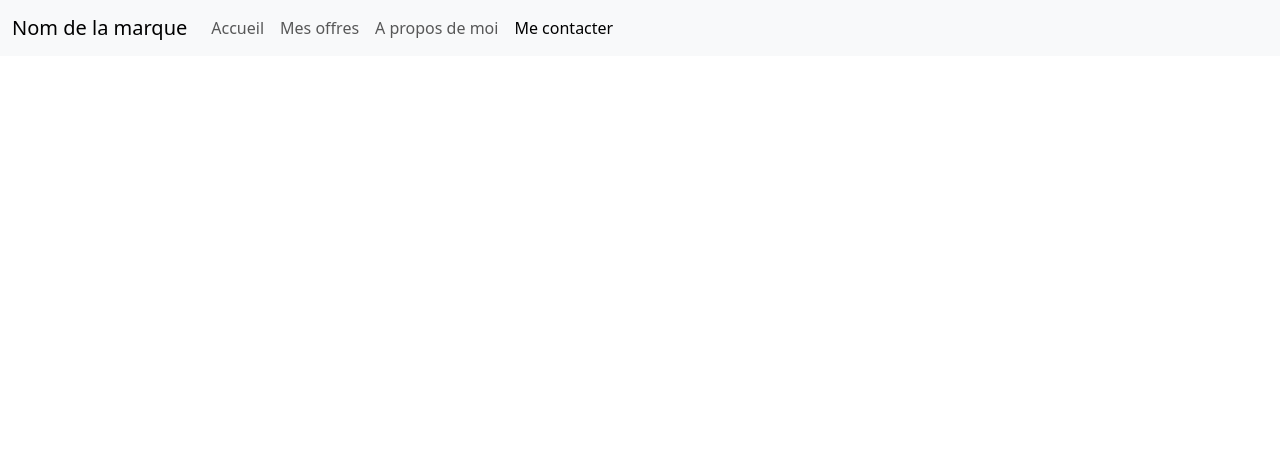
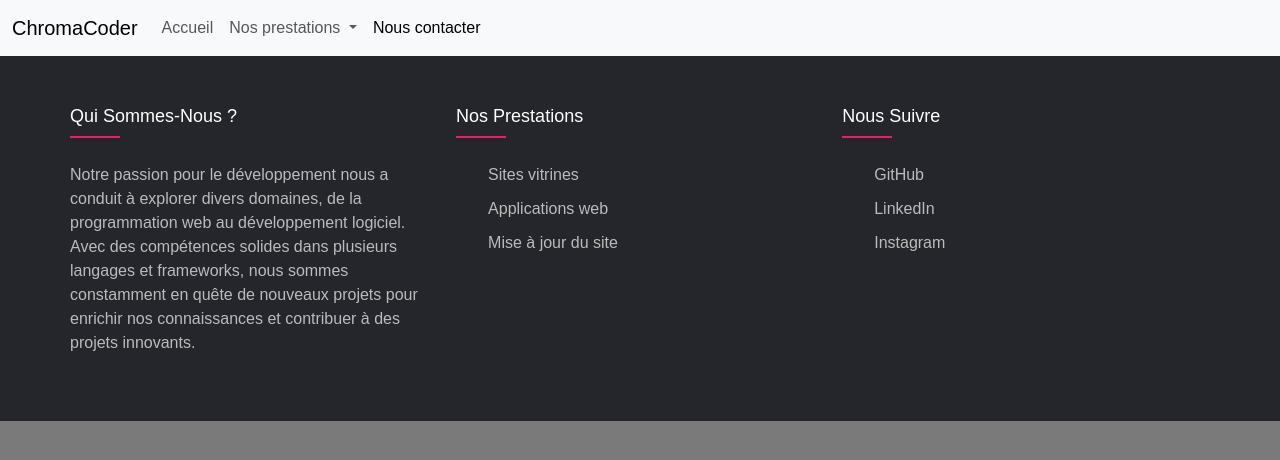
Before and after one commit to Saadiinho/ChromaCoder, a plain HTML site: page contact.html in a window 1280 px wide. Drawn offline with nearby package versions, Linux system fonts and the light colour scheme.

Commit message:
Start contact page

```diff
--- a/contact.html
+++ b/contact.html
@@ -3,35 +3,76 @@
   <head>
     <meta charset="utf-8">
     <meta name="viewport" content="width=device-width, initial-scale=1">
-    <title>My Project</title>
+    <title>ChromaCoder | Contact</title>
     <link href="https://cdn.jsdelivr.net/npm/bootstrap@5.3.1/dist/css/bootstrap.min.css" rel="stylesheet" integrity="sha384-4bw+/aepP/YC94hEpVNVgiZdgIC5+VKNBQNGCHeKRQN+PtmoHDEXuppvnDJzQIu9" crossorigin="anonymous">
+    <link rel="stylesheet" href="https://cdnjs.cloudflare.com/ajax/libs/animate.css/4.1.1/animate.min.css"/>
+    <link rel="stylesheet" href="styles.css">
   </head>
-  <body>
+  <body style="background-color: rgb(122, 122, 122);">
 
     <!--Header-->
     <nav class="navbar navbar-expand-lg bg-body-tertiary">
       <div class="container-fluid">
-        <a class="navbar-brand" href="index.html">Nom de la marque</a>
+        <a class="navbar-brand" href="index.html">ChromaCoder</a>
         <button class="navbar-toggler" type="button" data-bs-toggle="collapse" data-bs-target="#navbarNavAltMarkup" aria-controls="navbarNavAltMarkup" aria-expanded="false" aria-label="Toggle navigation">
           <span class="navbar-toggler-icon"></span>
         </button>
         <div class="collapse navbar-collapse" id="navbarNavAltMarkup">
           <div class="navbar-nav">
             <a class="nav-link" href="index.html">Accueil</a>
-            <a class="nav-link" href="offer.html">Mes offres</a>
-            <a class="nav-link" href="about.html">A propos de moi</a>
-            <a class="nav-link active" aria-current="page" href="contact.html">Me contacter</a>
+            <div class="nav-item dropdown">
+              <a class="nav-link dropdown-toggle" href="#" role="button" data-bs-toggle="dropdown" aria-expanded="false">
+                Nos prestations
+              </a>
+              <ul class="dropdown-menu">
+                <li><a class="dropdown-item" href="service.html#website">Vitrines</a></li>
+                <li><a class="dropdown-item" href="service.html#webapp">Application web</a></li>
+                <li><a class="dropdown-item" href="service.html#update">Mise à jour du site</a></li>
+              </ul>
+            </div>
+            <a class="nav-link active" aria-current="page" href="contact.html">Nous contacter</a>
           </div>
         </div>
       </div>
     </nav>
     <!--End Header-->
 
-    <div class="container">
-      <div class="row">
 
+    <!--Footer-->
+    <footer class="footer">
+      <div class="container">
+        <div class="row">
+          <div class="footer-col">
+            <h4>Qui sommes-nous ?</h4>
+            <p>
+              Notre passion pour le développement nous a conduit
+              à explorer divers domaines, de la programmation web au développement
+              logiciel. Avec des compétences solides dans plusieurs langages et
+              frameworks, nous sommes constamment en quête de nouveaux projets
+              pour enrichir nos connaissances et contribuer à des projets innovants.
+            </p>
+          </div>
+          <div class="footer-col">
+            <h4>Nos prestations</h4>
+            <ul>
+              <li><a href="service.html#website">Sites vitrines</a></li>
+              <li><a href="service.html#webapp">Applications web</a></li>
+              <li><a href="service.html#update">Mise à jour du site</a></li>
+            </ul>
+          </div>
+          <div class="footer-col">
+            <h4>Nous suivre</h4>
+            <ul>
+              <li><a href="https://github.com/Saadiinho" target="_blank">GitHub</a></li>
+              <li><a href="https://www.linkedin.com/in/saad-rafiqul/" target="_blank">LinkedIn</a></li>
+              <li><a href="https://www.linkedin.com/in/saad-rafiqul/" target="_blank">Instagram</a></li>
+            </ul>
+          </div>
+        </div>
       </div>
-    </div>
+   </footer>
+   <!--End Footer-->
+
     <script src="https://cdn.jsdelivr.net/npm/bootstrap@5.3.1/dist/js/bootstrap.bundle.min.js" integrity="sha384-HwwvtgBNo3bZJJLYd8oVXjrBZt8cqVSpeBNS5n7C8IVInixGAoxmnlMuBnhbgrkm" crossorigin="anonymous"></script>
   </body>
 </html>
```
Also changed, not shown: service.html (+3 -2 lines).
